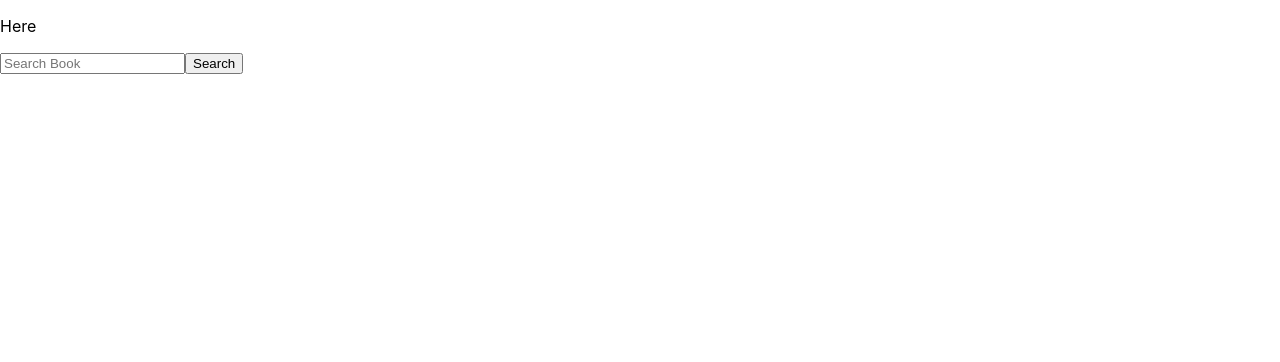
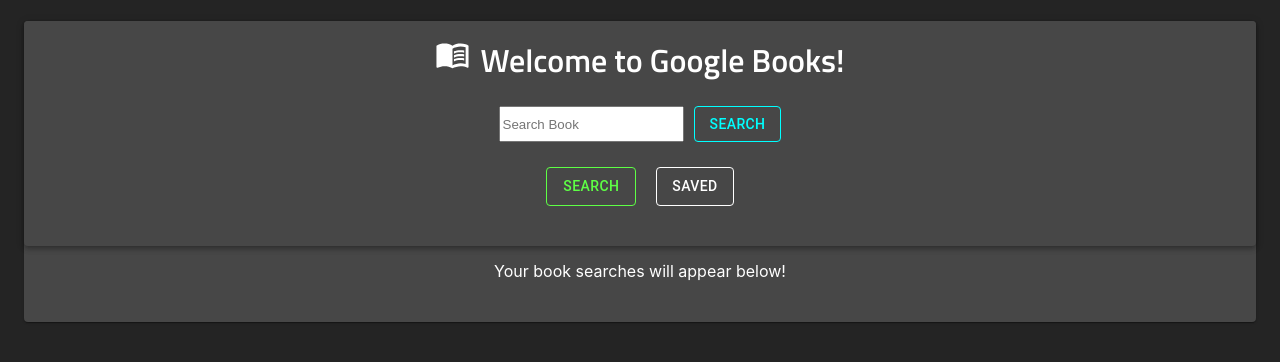
Before and after one commit to DevDan13/google-books-search, a React (Create React App) app in the folder client/: page / in a window 1280 px wide. Shown: the top 362 px of the page. Built offline with nearby package versions, Linux system fonts and the light colour scheme; the HTML template or start-up script is replaced by a standard one.

Commit message:
added in line front end css to functional code.

```diff
--- a/client/package.json
+++ b/client/package.json
@@ -4,6 +4,8 @@
   "proxy": "http://localhost:3001/",
   "private": true,
   "dependencies": {
+    "@material-ui/core": "^4.11.3",
+    "@material-ui/icons": "^4.11.2",
     "@testing-library/jest-dom": "^5.11.9",
     "@testing-library/react": "^11.2.5",
     "@testing-library/user-event": "^12.6.3",
--- a/client/src/App.js
+++ b/client/src/App.js
@@ -7,10 +7,10 @@
     <Router>
       <Switch>
 
-        <Route exact path="/saved">
+        <Route path="/saved">
           <Saved />
         </Route>
-        <Route exact path="/">
+        <Route path="/">
           <Search />
         </Route>
 
--- a/client/src/index.css
+++ b/client/src/index.css
@@ -7,6 +7,10 @@
   -moz-osx-font-smoothing: grayscale;
 }
 
+body {
+  background-color: rgb(36, 36, 36);
+}
+
 code {
   font-family: source-code-pro, Menlo, Monaco, Consolas, 'Courier New',
     monospace;
--- a/client/src/pages/saved.js
+++ b/client/src/pages/saved.js
@@ -1,50 +1,154 @@
-import React, { useState, useEffect } from 'react';
+import { useState, useEffect } from "react";
 import API from "../utils/API";
+import Grid from "@material-ui/core/Grid";
+import BookCard from "../components/BookCard/index";
+import Container from "@material-ui/core/Container";
+import Paper from "@material-ui/core/Paper";
+import BooksIcon from "@material-ui/icons/LibraryBooksOutlined";
+import Button from "@material-ui/core/Button";
 
 function Saved() {
-    const [displayData, setDisplayData] = useState([])
+  const [displayData, setDisplayData] = useState([]);
 
   useEffect(() => {
-        loadBooks()
-    }, [])
+    loadBooks();
+  }, []);
 
   function loadBooks() {
-        API.getSavedBooks()
-            .then(res => {
+    API.getSavedBooks().then((res) => {
       console.log(res.data);
       setDisplayData(res.data);
-            })
-    };
+    });
+  }
 
   function deleteBook(id) {
     API.deleteBook(id)
-            .then(res => loadBooks())
-            .catch(err => console.log(err));
+      .then((res) => loadBooks())
+      .catch((err) => console.log(err));
   }
 
   return (
+    <Container>
+      <Paper
+        style={{
+          backgroundColor: "#474747",
+          marginBottom: 100,
+          paddingBottom: 25,
+        }}
+      >
+        <Paper
+          elevation={4}
+          style={{
+            backgroundColor: "#474747",
+            height: 225,
+            marginBottom: 35,
+          }}
+        >
           <div>
+            <h1
+              style={{
+                textAlign: "center",
+                color: "white",
+                paddingTop: 15,
+                fontFamily: "Titillium Web",
+              }}
+            >
+              <BooksIcon
+                fontSize="large"
+                style={{ marginRight: 10 }}
+              ></BooksIcon>
+              Welcome to Google Books!
+            </h1>
+            <h2
+              style={{
+                color: "white",
+                textAlign: "center",
+                fontStyle: "italic",
+                fontFamily: "Titillium Web",
+              }}
+            >
+              Your Saved Books
+            </h2>
+            <Grid
+              item
+              xs={12}
+              style={{ display: "flex", justifyContent: "center" }}
+            >
+              <Button
+                variant="outlined"
+                style={{
+                  marginRight: 20,
+                  color: "white",
+                  borderColor: "white",
+                  borderStyle: "solid"
+                }}
+                href="/search"
+              >
+                Search
+              </Button>
+
+              <Button
+                variant="disabled"
+                style={{
+                  borderWidth: 1,
+                  color: "#5eff45",
+                  borderColor: "#5eff45",
+                  borderStyle: "solid",
+                }}
+              >
                 Saved
+              </Button>
+            </Grid>
+          </div>
+        </Paper>
 
-            <div>
-                {/* mongooswe _id is used to control the key and delete button for the displayed data. allows the request to not be an unprocessed entity. */}
+        <Grid container spacing={7}>
           {displayData.map((data) => {
             return (
-                        <div key={data._id}>
-                            <p>{data.title}</p>
-                            <img src={data.image} alt="saved book"/>
-                            <p>{data.author}</p>
-                            <p>{data.description}</p>
-                            <a target="_blank" href={data.link} rel="noreferrer">View</a>
-                            <button onClick={() => deleteBook(data._id)}>
+              <Grid item xs={12} key={data._id}>
+                <BookCard
+                  title={data.title}
+                  thumbnail={data.image}
+                  authors={data.author}
+                  description={data.description}
+                  link={data.link}
+                // handleSave={() => handleSavedBooks(books.id)}
+                >
+                  <Button
+                    onClick={() => deleteBook(data._id)}
+                    variant="outlined"
+                    style={{
+                      marginLeft: 20,
+                      marginTop: 20,
+                      backgroundColor: "#b80d38",
+                      borderColor: "white",
+                      color: "white",
+                    }}
+                  >
                     Delete
-                            </button>
-                        </div>
-                    )
+                  </Button>
+                </BookCard>
+              </Grid>
+            );
           })}
-            </div>
-        </div>
-    )
+        </Grid>
+
+        {displayData.length ? (
+          <p></p>
+        ) : (
+            <p
+              style={{
+                textAlign: "center",
+                color: "white",
+                paddingTop: 20,
+              }}
+            >
+              Your saved books will appear below!.
+            </p>
+          )}
+      </Paper>
+    </Container>
+  );
 }
 
-export default Saved
+export default Saved;
--- a/client/src/pages/search.js
+++ b/client/src/pages/search.js
@@ -1,70 +1,171 @@
 // import axios from 'axios';
-import React, { useState } from 'react'
+import React, { useState, useEffect } from "react";
 import API from "../utils/API";
-
+import Grid from "@material-ui/core/Grid";
+import BookCard from "../components/BookCard/index";
+import Container from "@material-ui/core/Container";
+import Paper from "@material-ui/core/Paper";
+import MenuBookIcon from '@material-ui/icons/MenuBook';
+import Button from "@material-ui/core/Button";
 
 function Search() {
   const [search, setSearch] = useState("");
   const [googleBooks, setGoogleBooks] = useState([]);
 
   const handleInputChange = (event) => {
-        setSearch(event.target.value)
+    setSearch(event.target.value);
     // console.log(search);
-    }
+  };
+
   const handleBtnClick = () => {
-        API.getGoogleBooks(search)
-            .then(res => {
-                //console.log(res);
+    API.getGoogleBooks(search).then((res) => {
+      console.log(res);
       setGoogleBooks(res.data.items);
     });
-    }
-
-    //console.log(googleBooks);
-
+  };
 
   const handleSavedBooks = (id) => {
-        const savedBooks = googleBooks.find((savedBooks) => savedBooks.id === id)
+    const savedBooks = googleBooks.find((savedBooks) => savedBooks.id === id);
 
     console.log(savedBooks);
+    console.log("Saving...");
+
     API.saveBook({
       googleId: savedBooks.id,
       title: savedBooks.volumeInfo.title,
       image: savedBooks.volumeInfo.imageLinks.thumbnail,
       author: savedBooks.volumeInfo.authors.join(", "),
       description: savedBooks.volumeInfo.description,
-            link: savedBooks.volumeInfo.infoLink
-        }).then(() => googleBooks)
+      link: savedBooks.volumeInfo.infoLink,
+    })
+      .then(() => googleBooks)
       .catch((err) => {
         console.log(err);
-            })
+      });
+  };
 
+  return (
+    <Container>
+      <Paper
+        style={{
+          backgroundColor: "#474747",
+          marginBottom: 100,
+          paddingBottom: 25,
+        }}
+      >
+        <Paper
+          elevation={4}
+          style={{
+            backgroundColor: "#474747",
+            height: 225,
+            marginBottom: 35,
+          }}
+        >
+          <div>
+            <h1
+              style={{
+                textAlign: "center",
+                color: "white",
+                paddingTop: 15,
+                fontFamily: "Titillium Web",
+              }}
+            >
+              <MenuBookIcon
+                fontSize="large"
+                style={{ marginRight: 10 }}
+              ></MenuBookIcon>
+              Welcome to Google Books!
+            </h1>
 
-    }
-    return (
-        <div>
-            <p>Here</p>
+            <Grid
+              item
+              xs={12}
+              style={{ display: "flex", justifyContent: "center" }}
+            >
               <input placeholder="Search Book" onChange={handleInputChange} />
-            <button onClick={handleBtnClick}>
+
+              <Button variant="outlined" style={{ color: "cyan", borderColor: "cyan", marginLeft: 10 }} onClick={handleBtnClick}>
                 Search
-            </button>
-            <div>
+              </Button>
+
+            </Grid>
+            <Grid
+              item
+              xs={12}
+              style={{
+                display: "flex",
+                justifyContent: "center",
+                marginTop: 25,
+              }}
+            >
+              <Button
+                variant="disabled"
+                style={{
+                  borderWidth: 1,
+                  color: "#5eff45",
+                  borderColor: "#5eff45",
+                  borderStyle: "solid",
+                }}
+              >
+                Search
+              </Button>
+
+              <Button
+                variant="outlined"
+                style={{
+                  marginLeft: 20,
+                  color: "white",
+                  borderColor: "white",
+                  borderStyle: "solid",
+                }}
+                href="/saved"
+              >
+                Saved
+              </Button>
+            </Grid>
+          </div>
+        </Paper>
+
+        <Grid container spacing={7}>
           {googleBooks.map((books) => {
             return (
-                        <div key={books.id}>
-                            <p>{books.volumeInfo.title}</p>
-                            <img src={books.volumeInfo.imageLinks.thumbnail} alt="book img" />
-                            <p>{books.volumeInfo.authors.join(", ")}</p>
-                            <p>{books.volumeInfo.description}</p>
-                            <button onClick={() => handleSavedBooks(books.id)}>
+              <Grid item xs={12} key={books.id}>
+                <BookCard
+                  title={books.volumeInfo.title}
+                  thumbnail={books.volumeInfo.imageLinks.thumbnail}
+                  authors={books.volumeInfo.authors + ""}
+                  description={books.volumeInfo.description}
+                  link={books.volumeInfo.infoLink}
+                >
+                  <Button
+                    onClick={() => handleSavedBooks(books.id)}
+                    variant="outlined"
+                    style={{
+                      marginLeft: 20,
+                      marginTop: 20,
+                      backgroundColor: "#214d14",
+                      borderColor: "white",
+                      color: "white",
+                    }}
+                  >
                     Save
-                            </button>
-                            <a target="_blank" href={books.volumeInfo.infoLink} rel="noreferrer">View</a>
-                        </div>
-                    )
+                  </Button>
+                </BookCard>
+              </Grid>
+            );
           })}
-            </div>
-        </div>
-    )
+        </Grid>
+
+        {googleBooks.length ? (
+          <p></p>
+        ) : (
+            <p style={{ textAlign: "center", color: "white", paddingTop: 20 }}>
+              Your book searches will appear below!
+            </p>
+          )}
+      </Paper>
+    </Container>
+  );
 }
 
-export default Search
+export default Search;
```
Also changed, not shown: client/public/index.html (+12 -4 lines), client/src/components/BookCard/index.js (added, +47 -0 lines), client/src/utils/API.js (+4 -5 lines), 1 other file (tests, documents, lock files or other folders). Lines whose indentation alone changed are shown as unchanged.
